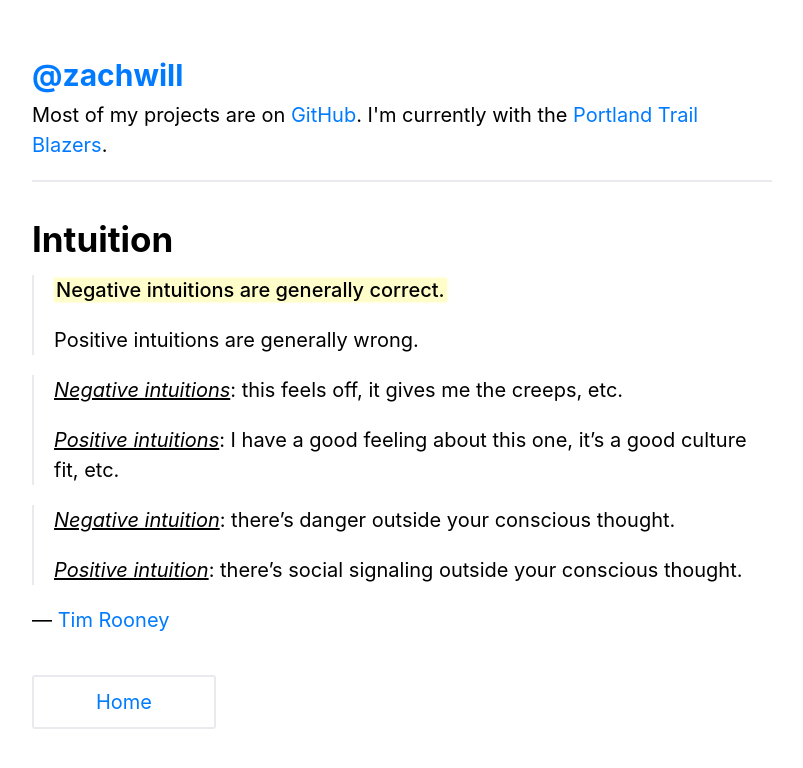
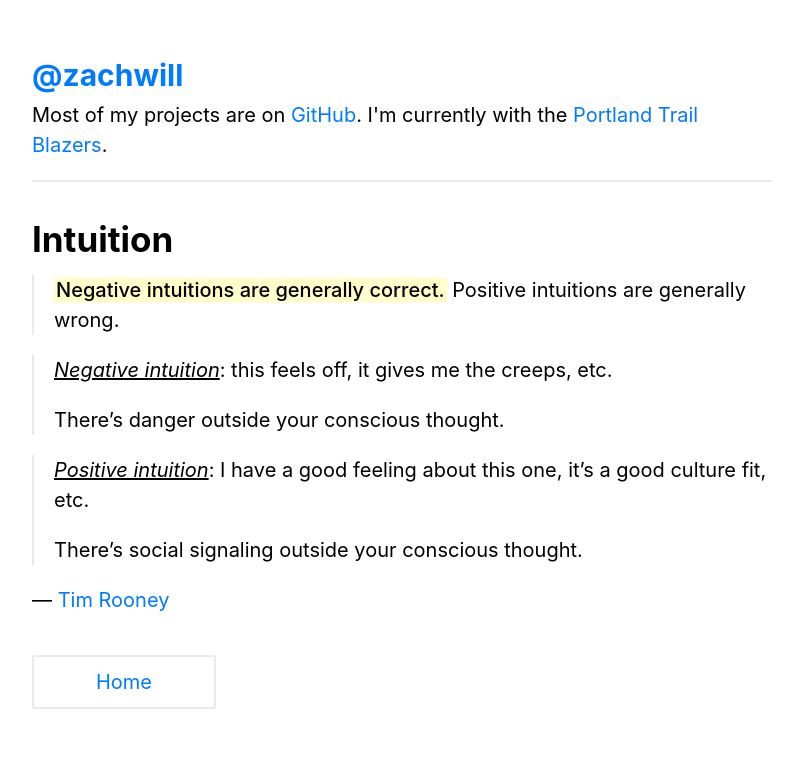
Before and after one commit to zachwill/blog, a Jekyll site: the page built from _posts/2020-10-07-intuition.md, in a window 1280 px wide. Shown: the top 768 px of the page, without its empty margins (238-1041 px from the left). Built offline with Jekyll 4.4.1, drawn with Linux system fonts in a browser that asks for light colours.

Commit message:
Update formatting

```diff
--- a/_posts/2020-10-07-intuition.md
+++ b/_posts/2020-10-07-intuition.md
@@ -5,16 +5,14 @@ permalink : /intuition/
 ---
 
 
-> **Negative intuitions are generally correct.**
+> **Negative intuitions are generally correct.** Positive intuitions are generally wrong.
+
+> _Negative intuition_: this feels off, it gives me the creeps, etc.
 >
-> Positive intuitions are generally wrong.
+> There's danger outside your conscious thought.
 
-> _Negative intuitions_: this feels off, it gives me the creeps, etc.
+> _Positive intuition_: I have a good feeling about this one, it's a good culture fit, etc.
 >
-> _Positive intuitions_: I have a good feeling about this one, it's a good culture fit, etc.
-
-> _Negative intuition_: there's danger outside your conscious thought.
->
-> _Positive intuition_: there's social signaling outside your conscious thought.
+> There's social signaling outside your conscious thought.
 
 &mdash; [Tim Rooney](https://twitter.com/tjrwriting/status/1258080863771930626)
```
